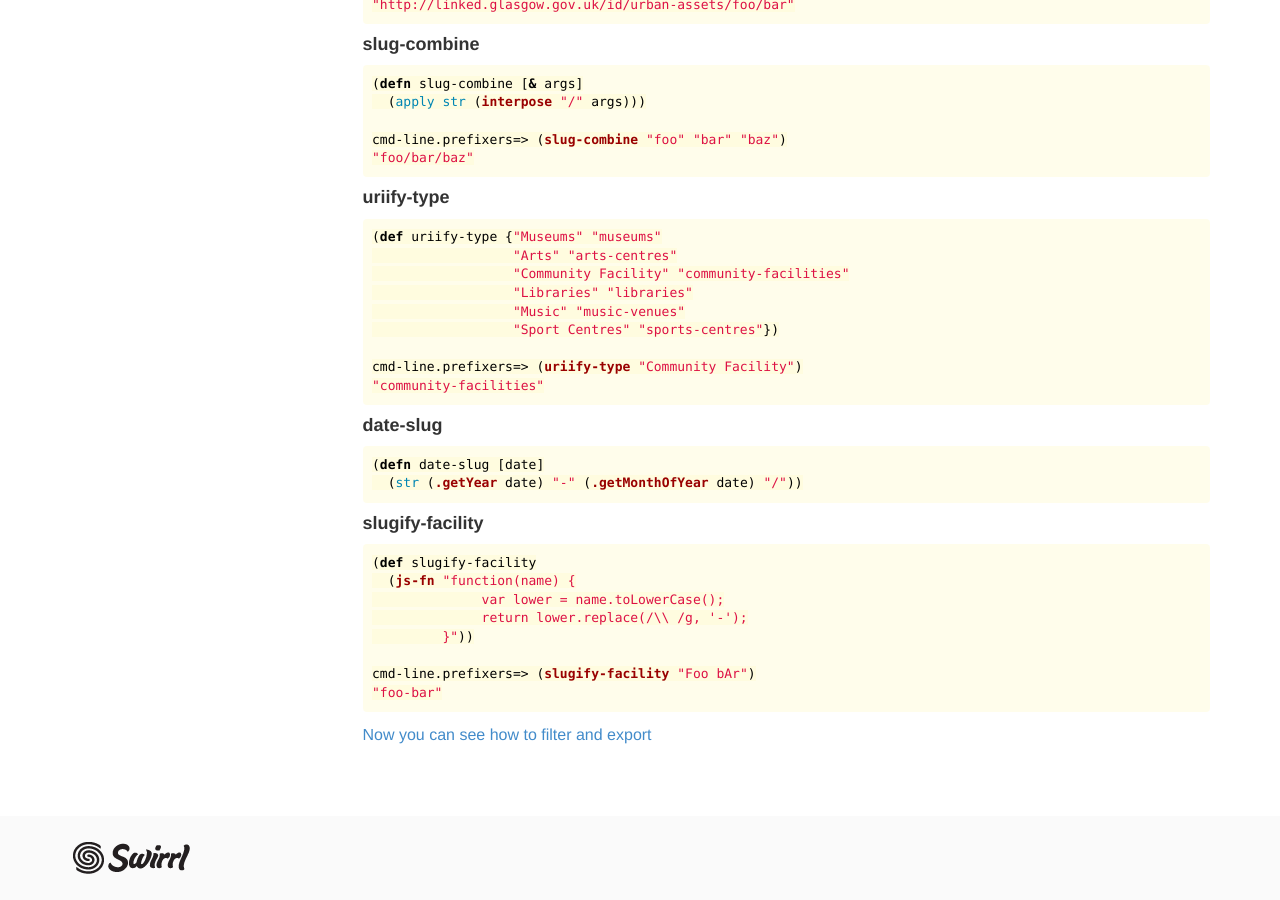
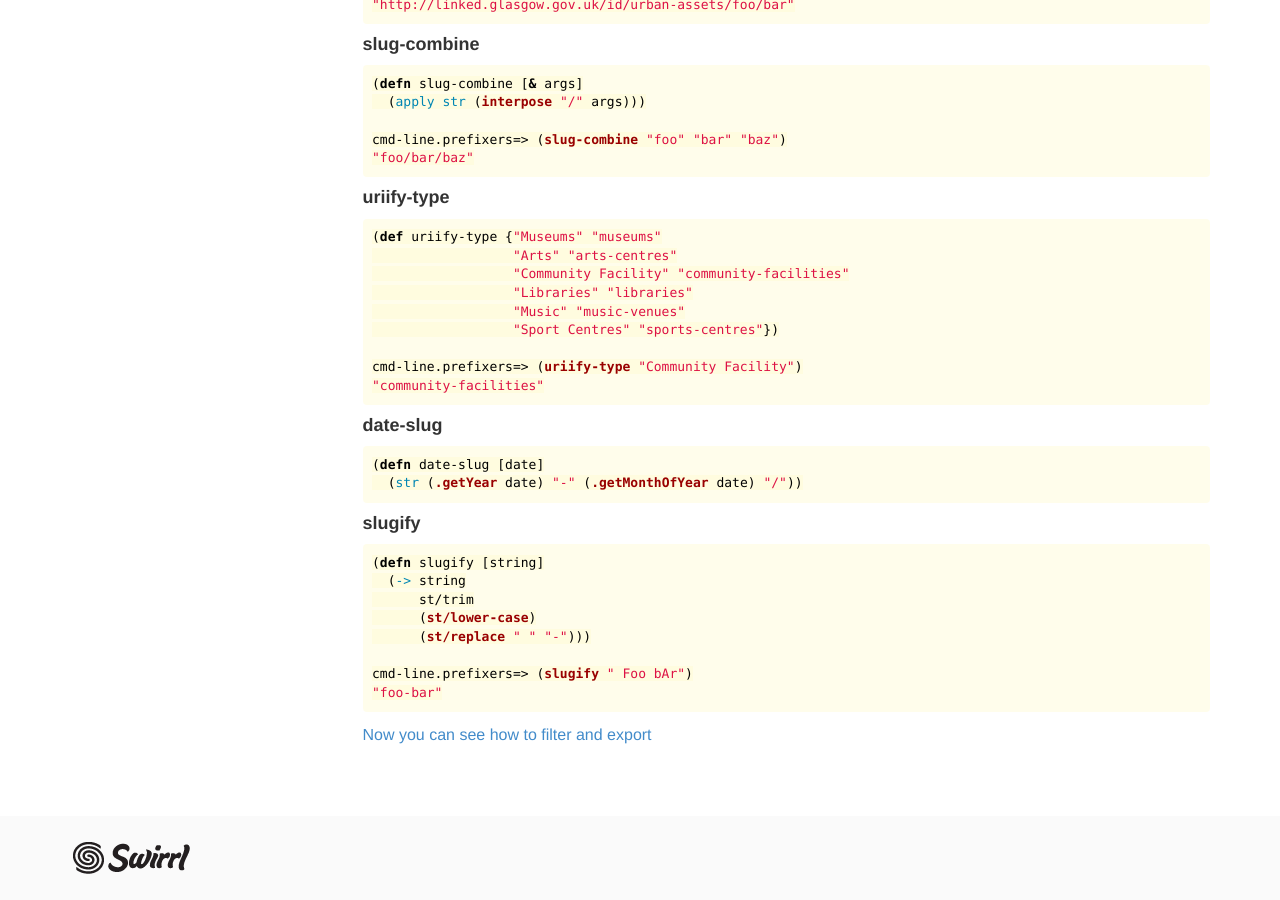
Before and after one commit to Swirrl/grafter-docs, a Jekyll site: the page built from _tutorials/911_making_uri.md, in a window 1280 px wide and 900 px high, scrolled down 1967 px. Built offline with Jekyll 4.4.1, drawn with Linux system fonts in a browser that asks for light colours.

Commit message:
Tuto911 - fix slugify-facilty 0.2

```diff
--- a/_tutorials/911_making_uri.md
+++ b/_tutorials/911_making_uri.md
@@ -122,15 +122,15 @@ cmd-line.prefixers=> (uriify-type "Community Facility")
   (str (.getYear date) "-" (.getMonthOfYear date) "/"))
 {% endhighlight %}
 
-#### slugify-facility
+#### slugify
 {% highlight clojure %}
-(def slugify-facility
-  (js-fn "function(name) {
-              var lower = name.toLowerCase();
-              return lower.replace(/\\ /g, '-');
-         }"))
+(defn slugify [string]
+  (-> string
+      st/trim
+      (st/lower-case)
+      (st/replace " " "-")))
 
-cmd-line.prefixers=> (slugify-facility "Foo bAr")
+cmd-line.prefixers=> (slugify " Foo bAr")
 "foo-bar"
 {% endhighlight %}
 
```
